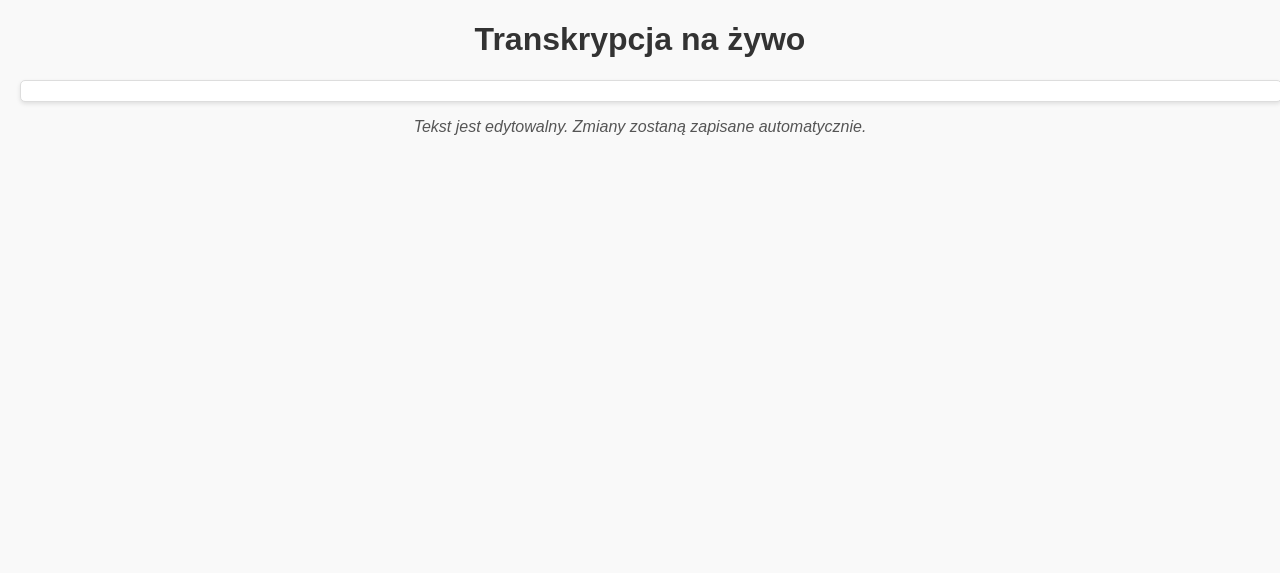
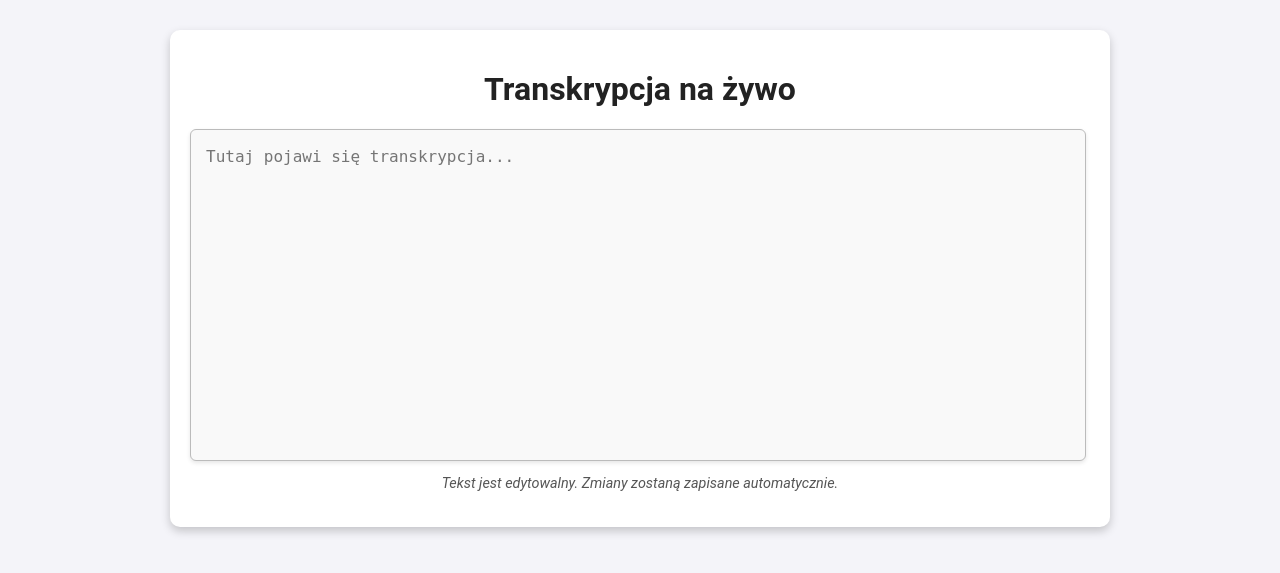
Before and after one commit to MichalNeuman/-Generowanie-napis-w-na-ywo, a Flask app: page / in a window 1280 px wide. Shown: the top 573 px of the page. Run offline with Flask 3, Linux system fonts and the light colour scheme; some libraries are stand-ins or nearby versions.

Commit message:
update css, odrazu w masterze bo to nie moze nie dzialac

```diff
--- a/templates/index.html
+++ b/templates/index.html
@@ -7,25 +7,48 @@
     <script src="https://cdn.socket.io/4.0.1/socket.io.min.js"></script>
     <style>
          body {
-            font-family: Arial, sans-serif;
-            margin: 20px;
-            background-color: #f9f9f9;
+        font-family: 'Roboto', Arial, sans-serif;
+        margin: 0;
+        padding: 0;
+        background-color: #f4f4f9;
+        color: #333;
     }
 
           h1 {
-            color: #333;
         text-align: center;
+        color: #222;
+        margin-top: 20px;
+        font-size: 2rem;
     }
 
-        #transcription-container {
-            width: 100%;
-            max-height: 300px;
-            overflow-y: auto;
-            border: 1px solid #ddd;
-            border-radius: 5px;
-            background-color: #fff;
-            padding: 10px;
+         .container {
+        max-width: 900px;
+        margin: 0 auto;
+        padding: 20px;
+        background-color: #ffffff;
+        border-radius: 10px;
+        box-shadow: 0 4px 10px rgba(0, 0, 0, 0.2);
+        margin-top: 30px;
+    }
+
+    textarea {
+        width: 96%;
+        height: 300px;
+        font-size: 1rem;
+        line-height: 1.5;
+        border: 1px solid #bbb;
+        border-radius: 6px;
+        padding: 15px;
         box-shadow: 0 2px 4px rgba(0, 0, 0, 0.1);
+        resize: none;
+        background-color: #f9f9f9;
+        color: #333;
+    }
+
+    textarea:focus {
+        outline: none;
+        border-color: #0056b3;
+        box-shadow: 0 0 5px rgba(0, 86, 179, 0.5);
     }
 
         .line {
@@ -45,18 +68,20 @@
 
         p {
         text-align: center;
+        font-style: italic;
         color: #555;
-            font-style: italic;
+        margin-top: 10px;
+        font-size: 0.9rem;
     }
+
     </style>
 </head>
 <body>
+    <div class="container">
         <h1>Transkrypcja na żywo</h1>
-    <div id="transcription-container">
-        <!-- Transkrypcja zostanie tutaj dodana -->
+        <textarea id="transcription" placeholder="Tutaj pojawi się transkrypcja..."></textarea>
+        <p><em>Tekst jest edytowalny. Zmiany zostaną zapisane automatycznie.</em></p>
     </div>
-    <p><em>Tekst jest edytowalny. Zmiany zostaną zapisane automatycznie.</em></p>
-
     <script>
         const socket = io(); // Połącz z serwerem WebSocket
         const container = document.getElementById("transcription-container");
```
Lines whose indentation alone changed are shown as unchanged.
